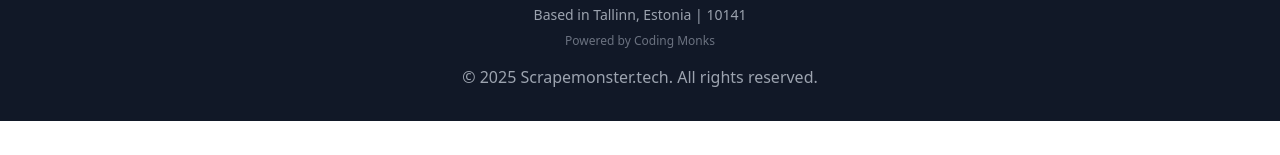
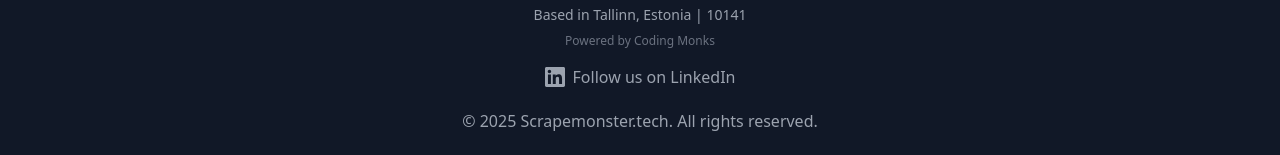
Before and after one commit to codemonster94/scrapemonster, a plain HTML site: page index.html in a window 1280 px wide. Shown: the part 1941-2096 px from the top of the page. Before the commit the page ends 2062 px from the top, so only its background shows below. Drawn offline with nearby package versions, Linux system fonts and the light colour scheme.

Commit message:
Update index.html

```diff
--- a/index.html
+++ b/index.html
@@ -148,6 +148,17 @@
         <p class="text-lg font-semibold text-white mb-2">Scrapemonster.tech</p>
         <p class="text-sm">Based in Tallinn, Estonia | 10141</p>
         <p class="text-xs mt-2 text-gray-500">Powered by Coding Monks</p>
+
+        <!-- Social Media Links -->
+        <div class="mt-4">
+          <a href="https://www.linkedin.com/company/scrapemonster-tech/" target="_blank" rel="noopener noreferrer"
+             class="inline-flex items-center space-x-2 text-gray-400 hover:text-white transition duration-300">
+            <svg class="w-5 h-5" fill="currentColor" viewBox="0 0 24 24" xmlns="http://www.w3.org/2000/svg">
+              <path d="M20.447 20.452h-3.554v-5.569c0-1.328-.027-3.037-1.852-3.037-1.853 0-2.136 1.445-2.136 2.939v5.667H9.351V9h3.414v1.561h.046c.477-.9 1.637-1.85 3.37-1.85 3.601 0 4.267 2.37 4.267 5.455v6.286zM5.337 7.433c-1.144 0-2.063-.926-2.063-2.065 0-1.138.92-2.063 2.063-2.063 1.14 0 2.064.925 2.064 2.063 0 1.139-.925 2.065-2.064 2.065zm1.782 13.019H3.555V9h3.564v11.452zM22.225 0H1.771C.792 0 0 .774 0 1.729v20.542C0 23.227.792 24 1.771 24h20.451C23.2 24 24 23.227 24 22.271V1.729C24 .774 23.2 0 22.222 0h.003z"/>
+            </svg>
+            <span>Follow us on LinkedIn</span>
+          </a>
+        </div>
       </div>
       <p>&copy; 2025 Scrapemonster.tech. All rights reserved.</p>
     </div>
```
